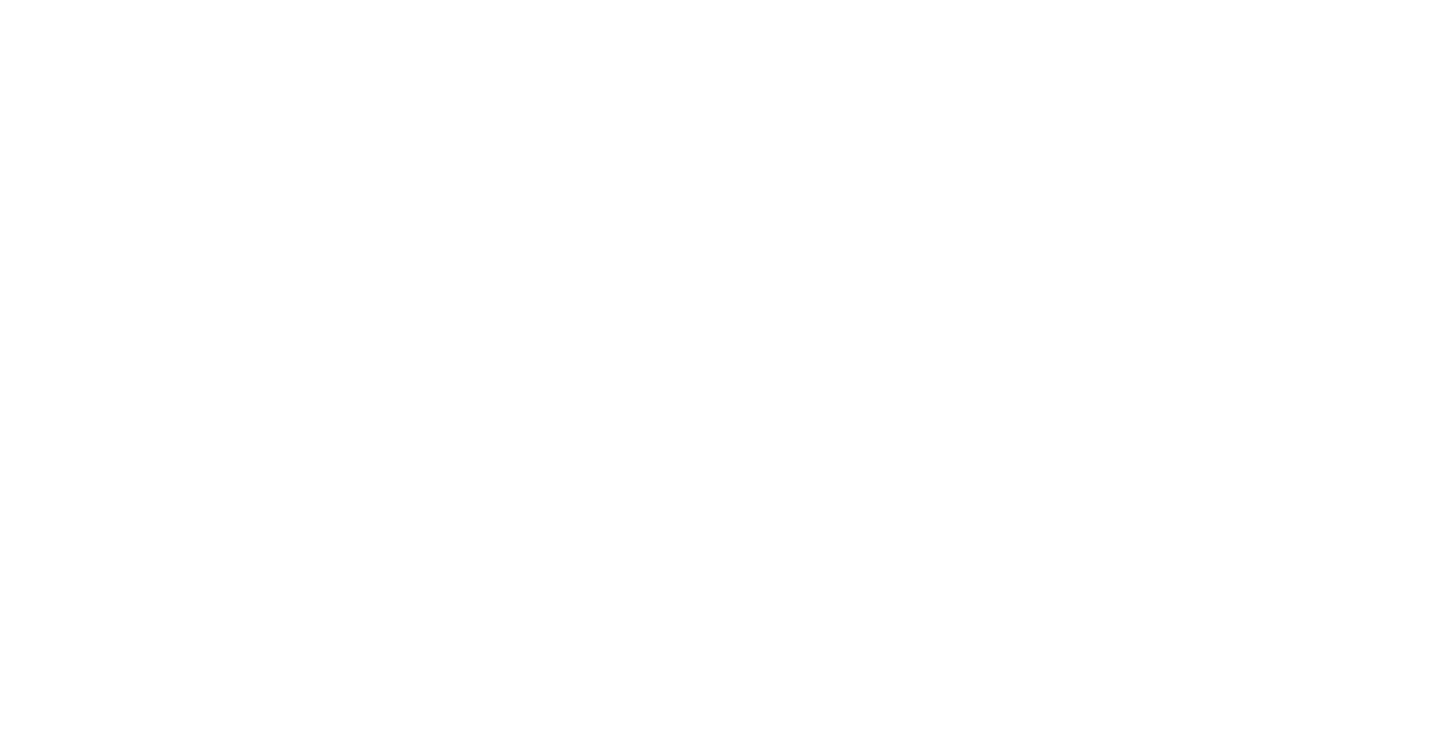
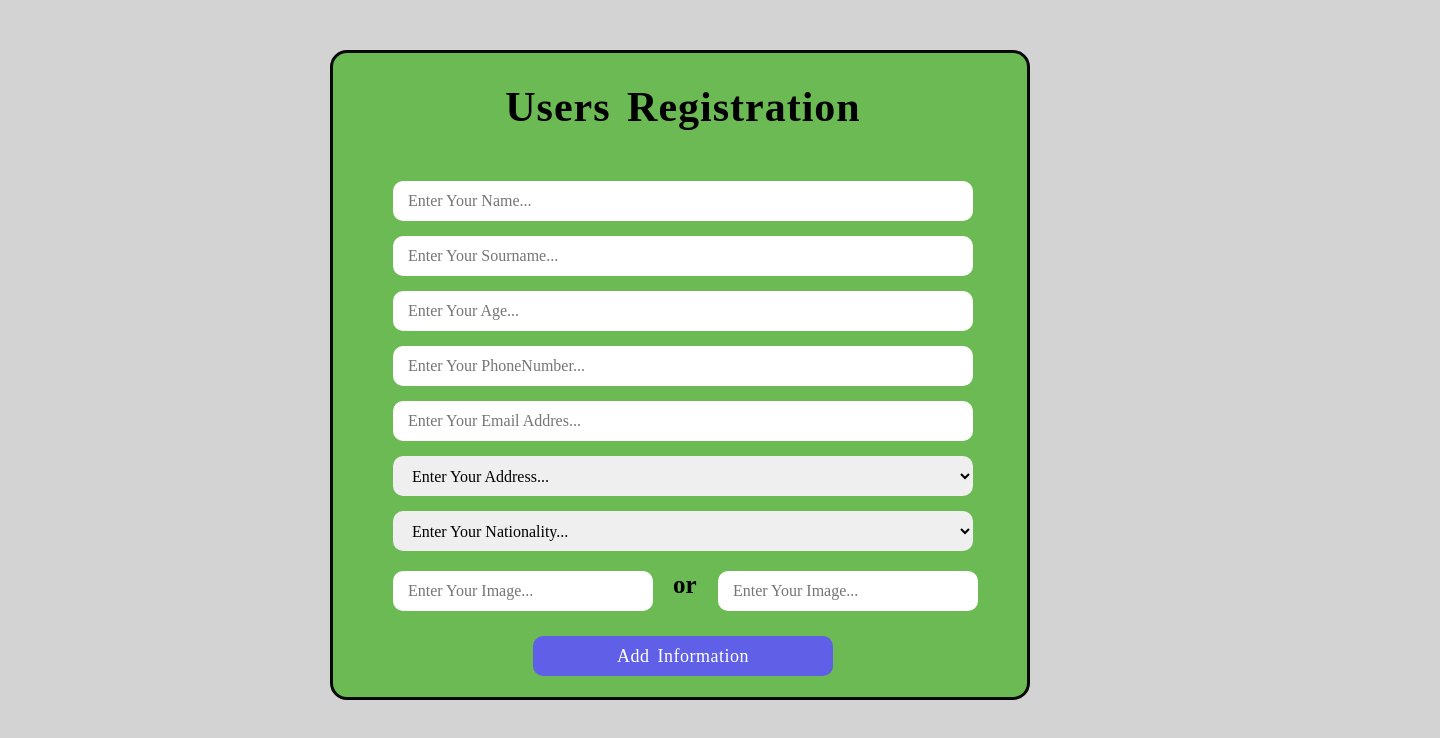
Before and after one commit to Abdulbas1d/5-oy-7-uyga-vazifa, a plain HTML site: page index.html in a window 1280 px wide. Shown: the whole page, 1440 px wide, since content can reach past the window. Drawn offline with Linux system fonts and the light colour scheme.

Commit message:
Style and html codes write

```diff
--- a/index.html
+++ b/index.html
@@ -1,22 +1,71 @@
 <!DOCTYPE html>
 <html lang="en">
-<head>
-    <meta charset="UTF-8">
-    <meta name="viewport" content="width=device-width, initial-scale=1.0">
+  <head>
+    <meta charset="UTF-8" />
+    <meta name="viewport" content="width=device-width, initial-scale=1.0" />
     <!-- Normalize CSS -->
-    <link rel="stylesheet" href="./styles/normalize.css">
+    <link rel="stylesheet" href="./styles/normalize.css" />
 
     <!-- Fonts CSS -->
-    <link rel="stylesheet" href="./styles/fonts.css">
+    <link rel="stylesheet" href="./styles/fonts.css" />
 
     <!-- General Style -->
-    <link rel="stylesheet" href="./styles/style.css">
+    <link rel="stylesheet" href="./styles/style.css" />
     <title>Document</title>
-</head>
-<body>
+  </head>
+  <body>
+    <div id="container" class="container">
+        <div id="data" class="data">
+            <h1 class="title">Users Registration</h1>
+            <div id="forms" class="forms">
+                <form id="form" class="form">
+                    <input placeholder="Enter Your Name..." type="text" />
+                    <input placeholder="Enter Your Sourname..." type="text" />
+                    <input placeholder="Enter Your Age..." type="number" />
+                    <input placeholder="Enter Your PhoneNumber..." type="number" />
+                    <input placeholder="Enter Your Email Addres..." type="email" />
+                </form>
+                <div class="location">
+                    <select id="location">
+                        <option value="Enter Your Address...">Enter Your Address...</option>
+                        <option value="Toshkent">Toshkent</option>
+                        <option value="Andijon">Andijon</option>
+                        <option value="Namangan">Namangan</option>
+                        <option value="Farg'ona">Farg'ona</option>
+                        <option value="Buxoro">Buxoro</option>
+                        <option value="Xorazm">Xorazm</option>
+                        <option value="Samarqand">Samarqand</option>
+                        <option value="Qoqon">Qoqon</option>
+                        <option value="Qoraqalpag'izton">Qoraqalpag'izton</option>
+                        <option value="Qirg'iziston">Qirg'iziston</option>
+                        <option value="Toshkent viloyati">Toshkent viloyati</option>
+                        <option value="Marg'ilon">Marg'ilon</option>
+                    </select>
+                </div>
+                <div class="nation">
+                    <select id="nationality">
+                        <option value="Enter Your Nationality...">Enter Your Nationality...</option>
+                        <option value="O'zbekcha">O'zbekcha</option>
+                        <option value="Русский">Русский</option>
+                        <option value="English">English</option>
+                    </select>
+                </div>
+                <div id="forImg" class="forImg">
+                    <input placeholder="Enter Your Image..." type="url" />
+                    <h3>or</h3>
+                    <input placeholder="Enter Your Image..." type="url" />
+                </div>
+            </div>
+            <button id="btn" class="btn">Add Information</button>
+        </div>
 
+        <div id="cards" class="cards">
+            <div id="card" class="card">
 
+            </div>
+        </div>
+    </div>
 
     <script src="./js/index.js"></script>
-</body>
+  </body>
 </html>
--- a/styles/style.css
+++ b/styles/style.css
@@ -2,4 +2,134 @@
     margin: 0;
     padding: 0;
     box-sizing: border-box;
+    font-family: 'afacad-flux', 'sans-serif';
 }
+
+body {
+    background-color: lightgray;
+}
+
+.container {
+    width: 1440px;
+    margin: 0 auto;
+}
+
+.data {
+    background-color: #6cba54;
+    width: 700px;
+    height: 650px;
+    margin-top: 50px;
+    border: 3px solid rgb(6, 8, 4);
+    border-radius: 17px;
+    margin-left: 330px;
+    margin-bottom: 50px;
+
+    .title {
+        width: 600px;
+        margin-bottom: 50px;
+        text-align: center;
+        margin-left: 50px;
+        padding-top: 30px;
+        font-size: 42px;
+        font-weight: bolder;
+        letter-spacing: 1px;
+        word-spacing: 5px;
+    }
+
+    .title:hover {
+        background: -webkit-linear-gradient(blue, black, yellow, red);
+        color: black;
+        -webkit-background-clip: text;
+        -webkit-text-fill-color: transparent;
+        border: 2px solid -webkit-linear-gradient(blue, black, yellow, red);
+        cursor: pointer;
+    }
+
+    .forms {
+
+        .form {
+            display: flex;
+            flex-direction: column;
+            gap: 15px;
+            margin-left: 60px;
+            margin-bottom: 15px;
+
+            input {
+                width: 580px;
+                height: 40px;
+                padding: 15px;
+                border-radius: 10px;
+                border: none;
+                color: red;
+            }
+        }
+
+        .location {
+
+            #location {
+                width: 580px;
+                height: 40px;
+                margin-left: 60px;
+                border-radius: 10px;
+                border: none;
+                padding-left: 15px;
+                margin-bottom: 15px;
+            }
+        }
+
+        .nation {
+
+            #nationality {
+                width: 580px;
+                height: 40px;
+                margin-left: 60px;
+                border-radius: 10px;
+                border: none;
+                padding-left: 15px;
+            }
+        }
+
+        .forImg {
+            display: flex;
+            gap: 20px;
+            margin-top: 20px;
+            margin-left: 60px;
+            height: 40px;
+
+            input {
+                border-radius: 10px;
+                border: none;
+                padding-left: 15px;
+                width: 260px;
+                color: red;
+            }
+
+            h3 {
+                width: 25px;
+                font-size: 25px;
+            }
+        }
+    }
+
+    .btn {
+        margin-top: 25px;
+        width: 300px;
+        height: 40px;
+        margin-left: 200px;
+        border-radius: 10px;
+        border: none;
+        font-size: 18px;
+        letter-spacing: 0.5px;
+        word-spacing: 3px;
+        background-color: rgb(95, 95, 232);
+        color: white;
+        cursor: pointer;
+    }
+
+    .btn:hover {
+        background-color: #fff;
+        color: rgb(95, 95, 232);
+        font-size: 20px;
+        border: 2px solid rgb(95, 95, 232);
+    }
+}
```
